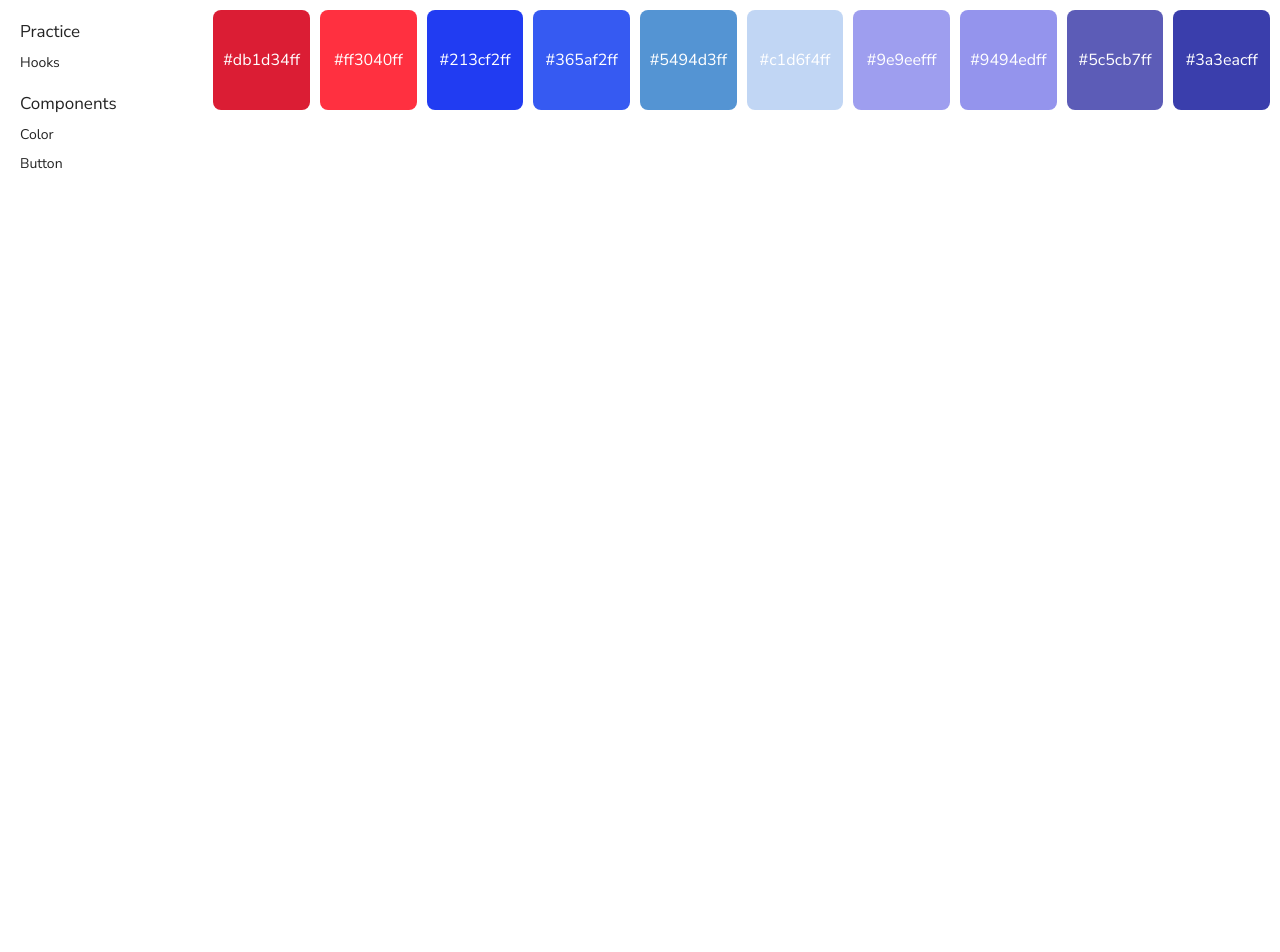
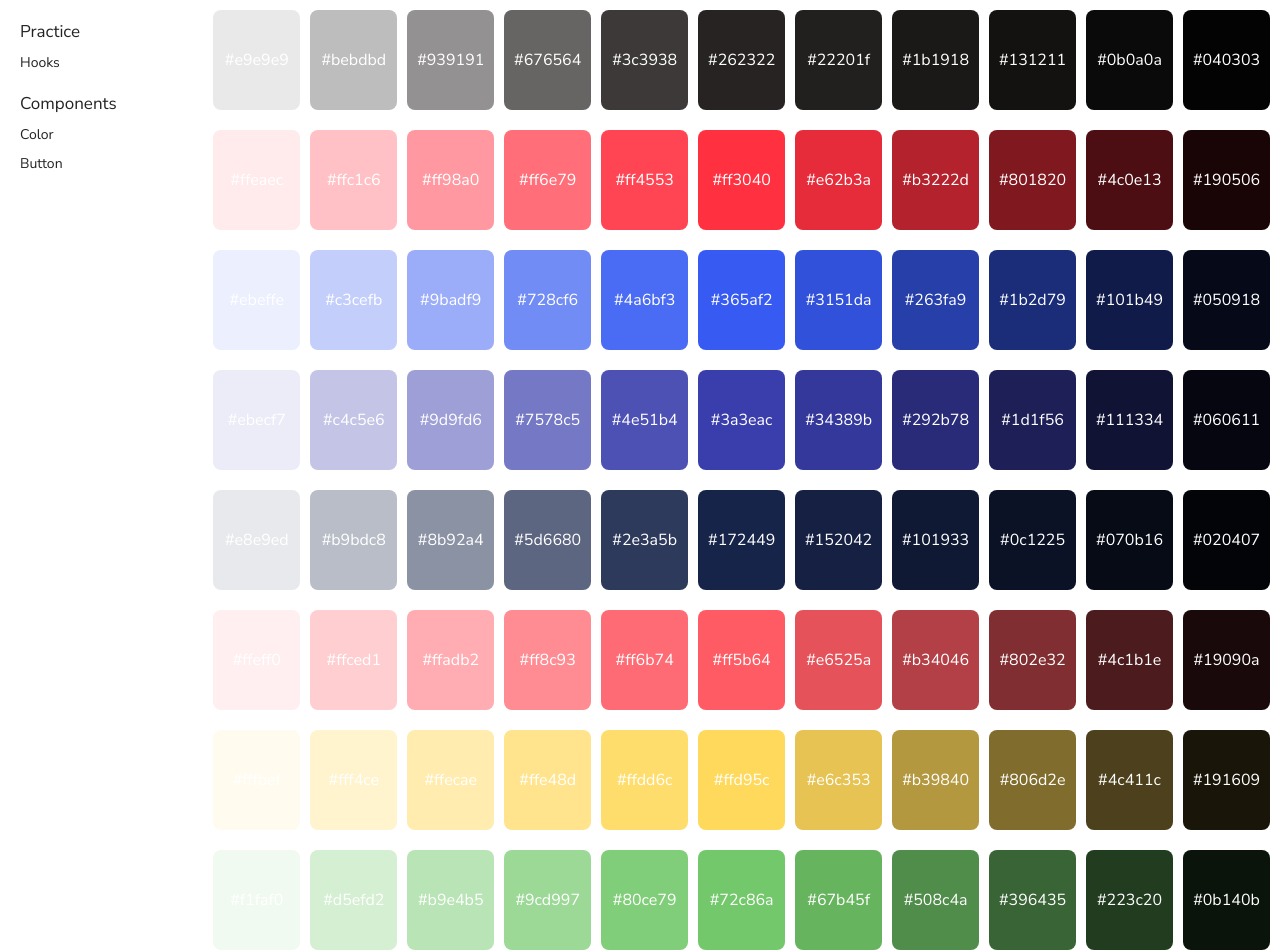
Before and after one commit to jrmoore117/practice-app, a React (Create React App) app: page /components/color in a window 1280 px wide. Shown: the top 952 px of the page. Before the commit the page ends 800 px from the top, so only its background shows below. Built offline with nearby package versions, Linux system fonts and the light colour scheme.

Commit message:
Swap out color hexes for theme object values.

```diff
--- a/src/pages/ColorPage.js
+++ b/src/pages/ColorPage.js
@@ -1,20 +1,136 @@
 import React from 'react';
 import { ColorTile, Flex } from '../components';
+import theme from '../theme';
 
 export const ColorPage = () => (
-   <Flex>
-      <ColorTile color="#db1d34ff" size="100px" />
-      <ColorTile color="#ff3040ff" size="100px" />
-      <ColorTile color="#213cf2ff" size="100px" />
-      <ColorTile color="#365af2ff" size="100px" />
-      <ColorTile color="#5494d3ff" size="100px" />
-      <ColorTile color="#c1d6f4ff" size="100px" />
-      <ColorTile color="#9e9eefff" size="100px" />
-      <ColorTile color="#9494edff" size="100px" />
-      <ColorTile color="#5c5cb7ff" size="100px" />
-      <ColorTile color="#3a3eacff" size="100px" />
-   </Flex>
-)
+   <div>
+      {/* Gray */}
+      <Flex>
+         <ColorTile color={theme.gray['0']} size="100px" />
+         <ColorTile color={theme.gray['100']} size="100px" />
+         <ColorTile color={theme.gray['200']} size="100px" />
+         <ColorTile color={theme.gray['300']} size="100px" />
+         <ColorTile color={theme.gray['400']} size="100px" />
+         <ColorTile color={theme.gray['500']} size="100px" border="3px solid #262322" /> {/* 500 */}
+         <ColorTile color={theme.gray['600']} size="100px" />
+         <ColorTile color={theme.gray['700']} size="100px" />
+         <ColorTile color={theme.gray['800']} size="100px" />
+         <ColorTile color={theme.gray['900']} size="100px" />
+         <ColorTile color={theme.gray['1000']} size="100px" />
+      </Flex>
+      {/* Red */}
+      <Flex>
+         <ColorTile color={theme.red['0']} size="100px" />
+         <ColorTile color={theme.red['100']} size="100px" />
+         <ColorTile color={theme.red['200']} size="100px" />
+         <ColorTile color={theme.red['300']} size="100px" />
+         <ColorTile color={theme.red['400']} size="100px" />
+         <ColorTile color={theme.red['500']} size="100px" border="3px solid #262322" /> {/* 500 */}
+         <ColorTile color={theme.red['600']} size="100px" />
+         <ColorTile color={theme.red['700']} size="100px" />
+         <ColorTile color={theme.red['800']} size="100px" />
+         <ColorTile color={theme.red['900']} size="100px" />
+         <ColorTile color={theme.red['1000']} size="100px" />
+      </Flex>
+      {/* Blue */}
+      <Flex>
+         <ColorTile color={theme.blue['0']} size="100px" />
+         <ColorTile color={theme.blue['100']} size="100px" />
+         <ColorTile color={theme.blue['200']} size="100px" />
+         <ColorTile color={theme.blue['300']} size="100px" />
+         <ColorTile color={theme.blue['400']} size="100px" />
+         <ColorTile color={theme.blue['500']} size="100px" border="3px solid #262322" /> {/* 500 */}
+         <ColorTile color={theme.blue['600']} size="100px" />
+         <ColorTile color={theme.blue['700']} size="100px" />
+         <ColorTile color={theme.blue['800']} size="100px" />
+         <ColorTile color={theme.blue['900']} size="100px" />
+         <ColorTile color={theme.blue['1000']} size="100px" />
+      </Flex>
+      {/* Purple */}
+      <Flex>
+         <ColorTile color={theme.purple['0']} size="100px" />
+         <ColorTile color={theme.purple['100']} size="100px" />
+         <ColorTile color={theme.purple['200']} size="100px" />
+         <ColorTile color={theme.purple['300']} size="100px" />
+         <ColorTile color={theme.purple['400']} size="100px" />
+         <ColorTile color={theme.purple['500']} size="100px" border="3px solid #262322" /> {/* 500 */}
+         <ColorTile color={theme.purple['600']} size="100px" />
+         <ColorTile color={theme.purple['700']} size="100px" />
+         <ColorTile color={theme.purple['800']} size="100px" />
+         <ColorTile color={theme.purple['900']} size="100px" />
+         <ColorTile color={theme.purple['1000']} size="100px" />
+      </Flex>
+      {/* Indigo */}
+      <Flex>
+         <ColorTile color={theme.indigo['0']} size="100px" />
+         <ColorTile color={theme.indigo['100']} size="100px" />
+         <ColorTile color={theme.indigo['200']} size="100px" />
+         <ColorTile color={theme.indigo['300']} size="100px" />
+         <ColorTile color={theme.indigo['400']} size="100px" />
+         <ColorTile color={theme.indigo['500']} size="100px" border="3px solid #262322" /> {/* 500 */}
+         <ColorTile color={theme.indigo['600']} size="100px" />
+         <ColorTile color={theme.indigo['700']} size="100px" />
+         <ColorTile color={theme.indigo['800']} size="100px" />
+         <ColorTile color={theme.indigo['900']} size="100px" />
+         <ColorTile color={theme.indigo['1000']} size="100px" />
+      </Flex>
+      {/* Coral */}
+      <Flex>
+         <ColorTile color={theme.coral['0']} size="100px" />
+         <ColorTile color={theme.coral['100']} size="100px" />
+         <ColorTile color={theme.coral['200']} size="100px" />
+         <ColorTile color={theme.coral['300']} size="100px" />
+         <ColorTile color={theme.coral['400']} size="100px" />
+         <ColorTile color={theme.coral['500']} size="100px" border="3px solid #262322" /> {/* 500 */}
+         <ColorTile color={theme.coral['600']} size="100px" />
+         <ColorTile color={theme.coral['700']} size="100px" />
+         <ColorTile color={theme.coral['800']} size="100px" />
+         <ColorTile color={theme.coral['900']} size="100px" />
+         <ColorTile color={theme.coral['1000']} size="100px" />
+      </Flex>
+      {/* Yellow */}
+      <Flex>
+         <ColorTile color={theme.yellow['0']} size="100px" />
+         <ColorTile color={theme.yellow['100']} size="100px" />
+         <ColorTile color={theme.yellow['200']} size="100px" />
+         <ColorTile color={theme.yellow['300']} size="100px" />
+         <ColorTile color={theme.yellow['400']} size="100px" />
+         <ColorTile color={theme.yellow['500']} size="100px" border="3px solid #262322" /> {/* 500 */}
+         <ColorTile color={theme.yellow['600']} size="100px" />
+         <ColorTile color={theme.yellow['700']} size="100px" />
+         <ColorTile color={theme.yellow['800']} size="100px" />
+         <ColorTile color={theme.yellow['900']} size="100px" />
+         <ColorTile color={theme.yellow['1000']} size="100px" />
+      </Flex>
+      {/* Green */}
+      <Flex>
+         <ColorTile color={theme.green['0']} size="100px" />
+         <ColorTile color={theme.green['100']} size="100px" />
+         <ColorTile color={theme.green['200']} size="100px" />
+         <ColorTile color={theme.green['300']} size="100px" />
+         <ColorTile color={theme.green['400']} size="100px" />
+         <ColorTile color={theme.green['500']} size="100px" border="3px solid #262322" /> {/* 500 */}
+         <ColorTile color={theme.green['600']} size="100px" />
+         <ColorTile color={theme.green['700']} size="100px" />
+         <ColorTile color={theme.green['800']} size="100px" />
+         <ColorTile color={theme.green['900']} size="100px" />
+         <ColorTile color={theme.green['1000']} size="100px" />
+      </Flex>
+      <Flex>
+         <ColorTile color="#db1d34" size="100px" />
+         <ColorTile color="#ff3040" size="100px" />
+         <ColorTile color="#213cf2" size="100px" />
+         <ColorTile color="#365af2" size="100px" />
+         <ColorTile color="#5494d3" size="100px" />
+         <ColorTile color="#c1d6f4" size="100px" />
+         <ColorTile color="#9e9eef" size="100px" />
+         <ColorTile color="#9494ed" size="100px" />
+         <ColorTile color="#5c5cb7" size="100px" />
+         <ColorTile color="#3a3eac" size="100px" />
+         <ColorTile color="#000000" size="100px" />
+      </Flex>
+   </div>
+);
 
 /*
 $amaranth-red: #db1d34ff;
```
